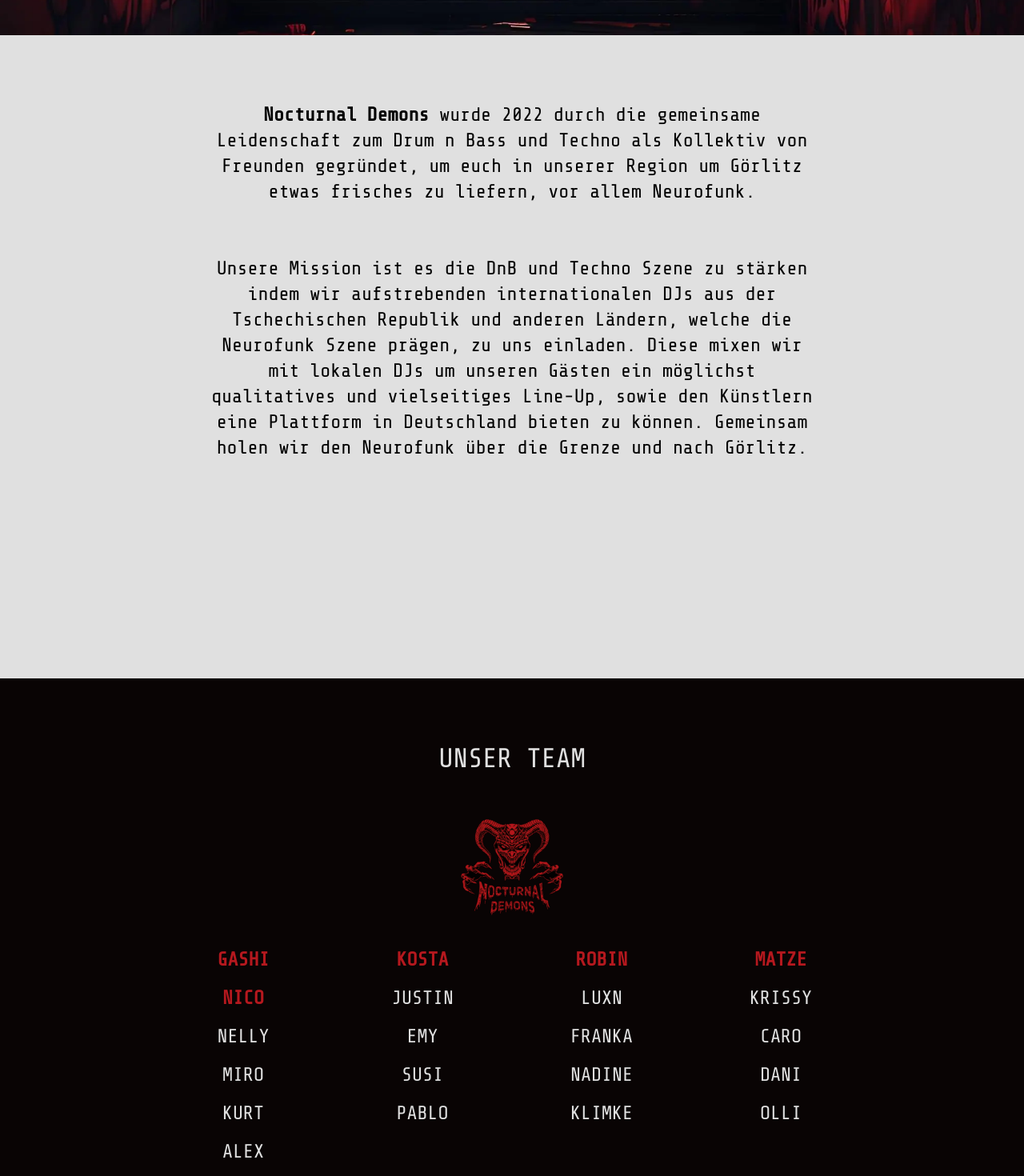
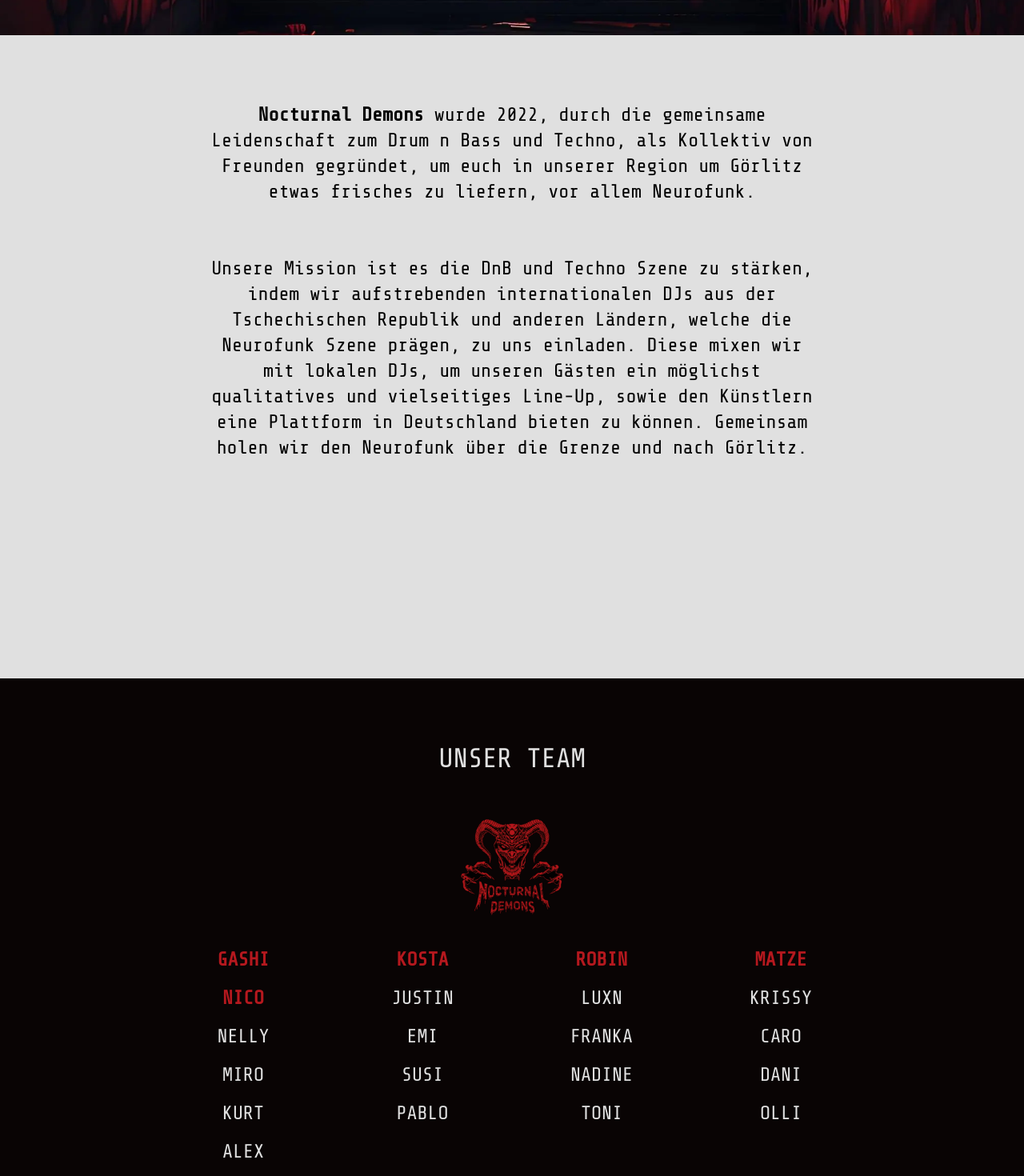
Before and after one commit to Waescheklammer/NocturnalDemons, a React (Create React App) app: page /contact in a window 1280 px wide. Shown: the part 760-2230 px from the top of the page at 80% size. Built offline with nearby package versions, Linux system fonts and the light colour scheme.

Commit message:
minor adjustments to width and line breaks

```diff
--- a/src/features/main/contact/Contact.tsx
+++ b/src/features/main/contact/Contact.tsx
@@ -136,7 +136,7 @@ const members = [
   "Luxn",
   "Krissy",
   "Nelly",
-  "Emy",
+  "Emi",
   "Franka",
   "Caro",
   "Miro",
@@ -145,7 +145,7 @@ const members = [
   "Dani",
   "Kurt",
   "Pablo",
-  "Klimke",
+  "Toni",
   "Olli",
   "Alex",
 ];
--- a/src/features/main/privacy/Privacy.tsx
+++ b/src/features/main/privacy/Privacy.tsx
@@ -19,8 +19,10 @@ export const Privacy = () => {
     <Box
       sx={{
         mx: matches ? "0.5em" : "10em",
-        my: matches ? "1em" : "2em",
+        my: matches ? "4em" : "2em",
         minHeight: matches ? "100vh" : "80vh",
+        maxWidth: "100vw",
+        overflowWrap: "break-word",
       }}
     >
       <Box sx={{ border: "1px solid white", mb: "0.5em" }}>
--- a/src/translation/de/common.ts
+++ b/src/translation/de/common.ts
@@ -89,11 +89,11 @@ export const deCommon = {
     who: "Wer sind",
     nocturnalDemons: "Nocturnal Demons",
     paragraph1:
-      "wurde 2022 durch die gemeinsame Leidenschaft zum Drum n Bass und Techno als Kollektiv von Freunden gegründet, um euch in unserer Region um Görlitz etwas frisches zu liefern, vor allem Neurofunk.",
+      "wurde 2022, durch die gemeinsame Leidenschaft zum Drum n Bass und Techno, als Kollektiv von Freunden gegründet, um euch in unserer Region um Görlitz etwas frisches zu liefern, vor allem Neurofunk.",
     paragraph3:
-      "Unsere Mission ist es die DnB und Techno Szene zu stärken indem wir aufstrebenden internationalen DJs\n" +
+      "Unsere Mission ist es die DnB und Techno Szene zu stärken, indem wir aufstrebenden internationalen DJs\n" +
       "            aus der Tschechischen Republik und anderen Ländern, welche die Neurofunk Szene prägen, zu uns einladen.\n" +
-      "            Diese mixen wir mit lokalen DJs um unseren Gästen ein möglichst qualitatives und vielseitiges Line-Up, sowie den Künstlern eine Plattform in Deutschland bieten zu können.\n" +
+      "            Diese mixen wir mit lokalen DJs, um unseren Gästen ein möglichst qualitatives und vielseitiges Line-Up, sowie den Künstlern eine Plattform in Deutschland bieten zu können.\n" +
       "            Gemeinsam holen wir den Neurofunk über die Grenze und nach Görlitz.",
     team: "Unser Team",
   },
```
